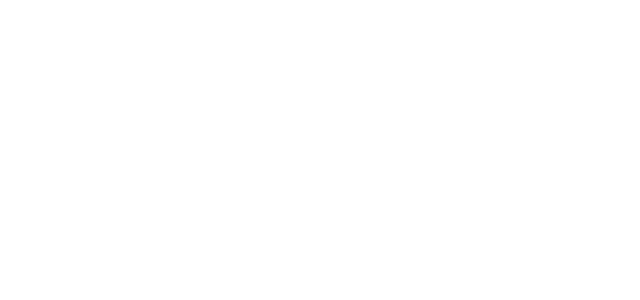
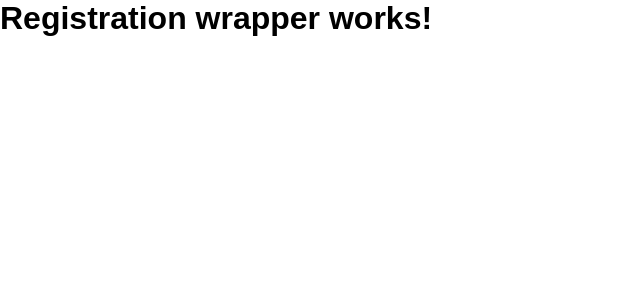
Before and after one commit to Qsen02/Dashboard-app, a React (Vite) app in the folder client/: page /registration in a window 1280 px wide. Before the commit this address had no page. Shown: the top 300 px of the page, without its empty margins (0-640 px from the left). Built offline with nearby package versions, Linux system fonts and the light colour scheme.

Commit message:
User and guest guards implemented

```diff
--- a/client/src/App.tsx
+++ b/client/src/App.tsx
@@ -1,11 +1,22 @@
 import { Route, Routes } from "react-router-dom";
 import Home from "./components/home/Home";
+import RegistrationWrapper from "./components/registrarion_wrapper/RegistrationWrapper";
+import UserGuard from "./guards/userGuard";
+import GuestGuard from "./guards/GuestGuard";
 
 function App() {
 	return (
 		<>
 			<Routes>
-				<Route path="/" element={<Home />} />
+				<Route element={<UserGuard />}>
+					<Route path="/" element={<Home />} />
+				</Route>
+				<Route element={<GuestGuard />}>
+					<Route
+						path="/registration"
+						element={<RegistrationWrapper />}
+					/>
+				</Route>
 			</Routes>
 		</>
 	);
--- /dev/null
+++ b/client/src/components/registrarion_wrapper/RegistrationWrapper.tsx
@@ -0,0 +1,7 @@
+export default function RegistrationWrapper(){
+    return (
+        <div>
+            <h1>Registration wrapper works!</h1>
+        </div>
+    )
+}
--- /dev/null
+++ b/client/src/guards/GuestGuard.tsx
@@ -0,0 +1,9 @@
+import { useSelector } from "react-redux";
+import { RootState } from "../redux/state/store";
+import { Navigate, Outlet } from "react-router-dom";
+
+export default function GuestGuard() {
+	const user = useSelector((state: RootState) => state.user);
+
+	return <>{user.user ? <Navigate to="/" /> : <Outlet />}</>;
+}
--- /dev/null
+++ b/client/src/guards/UserGuard.tsx
@@ -0,0 +1,9 @@
+import { useSelector } from "react-redux";
+import { RootState } from "../redux/state/store";
+import { Navigate, Outlet } from "react-router-dom";
+
+export default function UserGuard() {
+	const user = useSelector((state: RootState) => state.user);
+
+	return <>{user.user ? <Outlet /> : <Navigate to="/registration" />}</>;
+}
```
